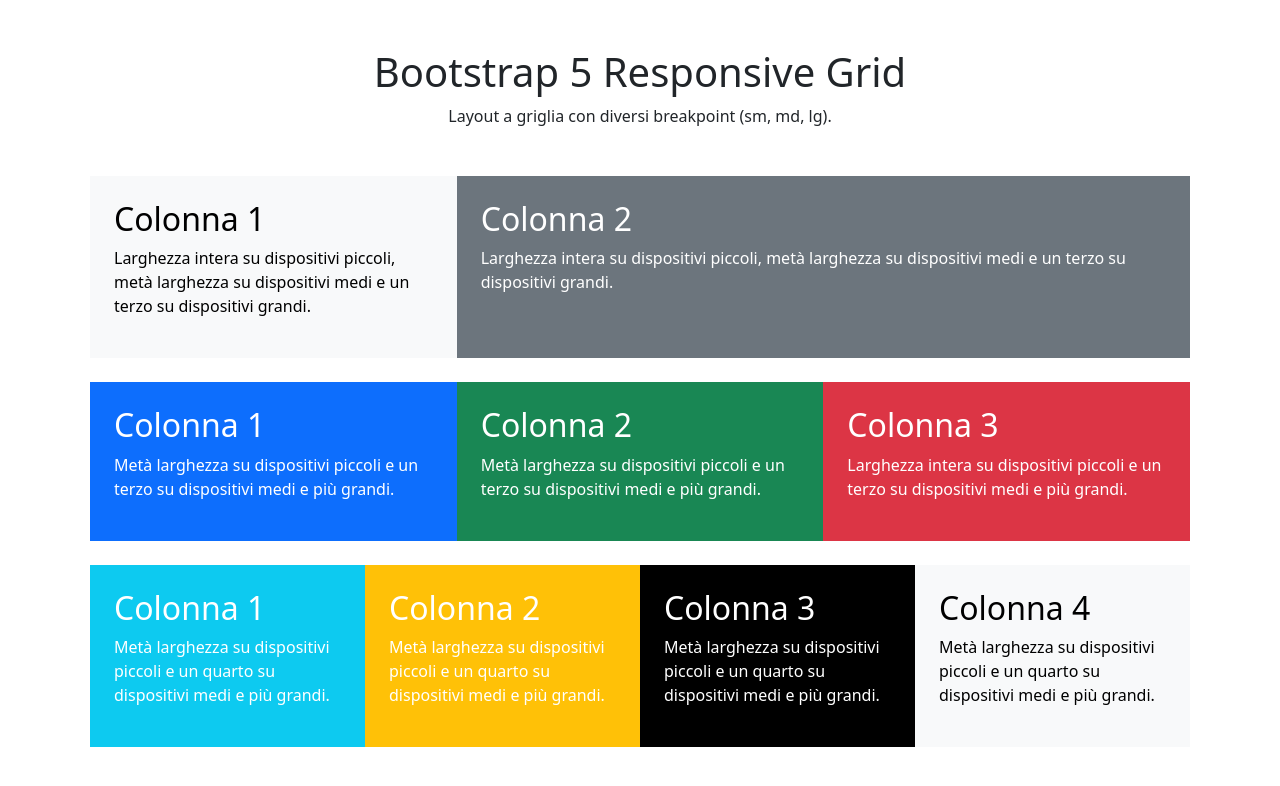
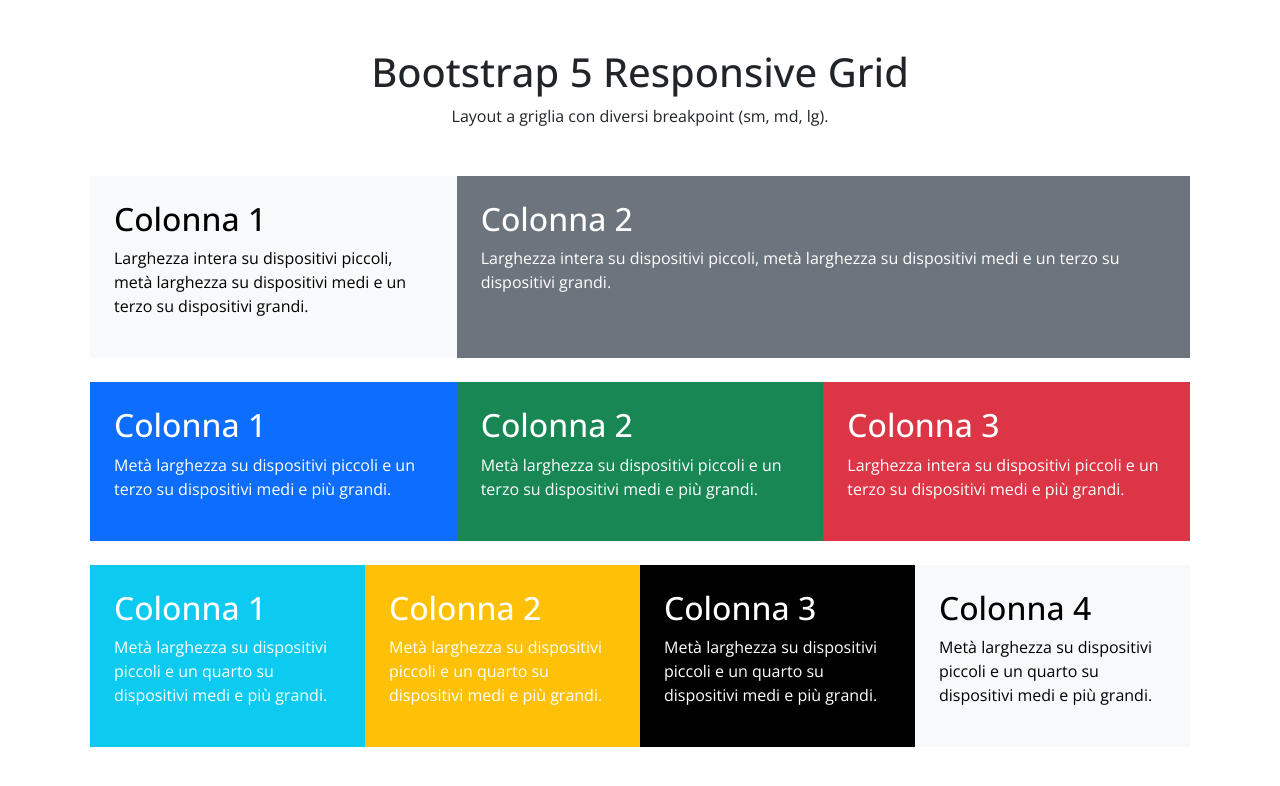
Before and after one commit to rolindaz/htmlcss-bootstrap-layout, a plain HTML site: page bonus/index.html in a window 1280 px wide. Drawn offline with nearby package versions, Linux system fonts and the light colour scheme.

Commit message:
Update font loading and apply font-family to body in HTML files

```diff
--- a/bonus/index.html
+++ b/bonus/index.html
@@ -6,15 +6,12 @@
     <title>
         Bootstrap Layout
     </title>
-    <link href='https://fonts.googleapis.com/css?family=Open Sans' rel='stylesheet'>
-    <style>
-        body {
-            font-family: 'Open Sans';
-        }
-    </style>
+    <link rel="preconnect" href="https://fonts.googleapis.com">
+    <link rel="preconnect" href="https://fonts.gstatic.com" crossorigin>
+    <link href="https://fonts.googleapis.com/css2?family=Open+Sans:ital,wght@0,300..800;1,300..800&family=Plus+Jakarta+Sans:ital,wght@0,200..800;1,200..800&display=swap" rel="stylesheet">
     <link href="https://cdn.jsdelivr.net/npm/bootstrap@5.3.6/dist/css/bootstrap.min.css" rel="stylesheet" integrity="sha384-4Q6Gf2aSP4eDXB8Miphtr37CMZZQ5oXLH2yaXMJ2w8e2ZtHTl7GptT4jmndRuHDT" crossorigin="anonymous">
   </head>
-  <body class="bg-white">
+  <body style="font-family: 'Open Sans', sans-serif;" class="bg-white">
     <header class="text-center my-5">
         <h1>
             Bootstrap 5 Responsive Grid
```
Also changed, not shown: index.html (+4 -1 lines).
